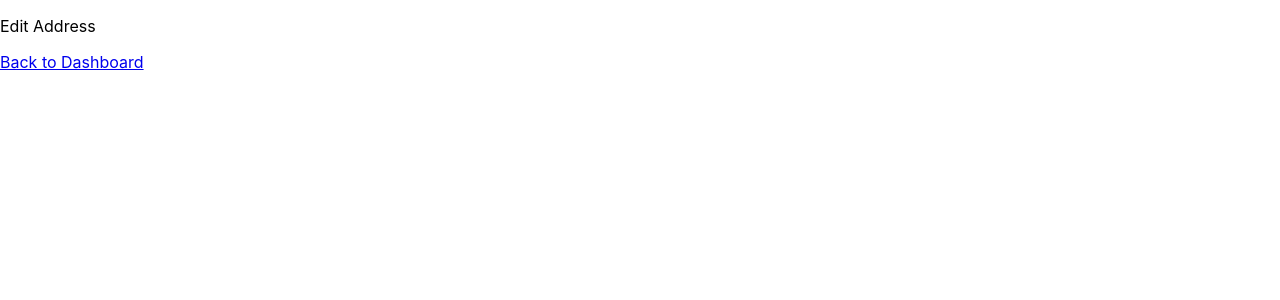
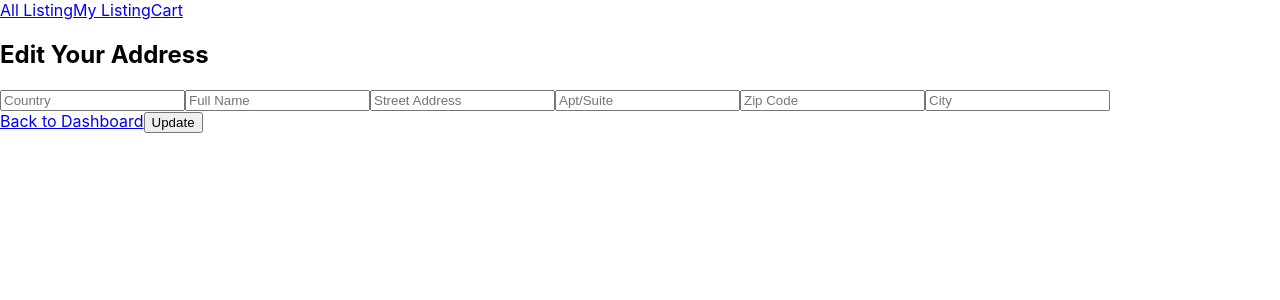
Before and after one commit to African-Marketplace-BWPT/Front-End, a React (Create React App) app in the folder front-end/: page /editAddress in a window 1280 px wide. Shown: the top 300 px of the page. Built offline with nearby package versions, Linux system fonts and the light colour scheme.

Commit message:
edit HTML done

```diff
--- a/front-end/src/Components/EditAddress.js
+++ b/front-end/src/Components/EditAddress.js
@@ -1,13 +1,24 @@
-import React from 'react';
-import {Link} from 'react-router-dom';
+import React from "react";
+import { Link } from "react-router-dom";
+import Navbar from "./Navbar";
 
 const EditAddress = () => {
-    return(
-        <div>
-            <p>Edit Address</p>
-            <Link to='/dashboard'>Back to Dashboard</Link>
-        </div>
-    )
+  return (
+    <div>
+      <Navbar />
+      <h2>Edit Your Address</h2>
+      <form>
+        <input placeholder="Country" />
+        <input placeholder="Full Name" />
+        <input placeholder="Street Address" />
+        <input placeholder="Apt/Suite" />
+        <input placeholder="Zip Code" />
+        <input placeholder="City" />
+      </form>
+      <Link to="/dashboard">Back to Dashboard</Link>
+      <button type="submit">Update</button>
+    </div>
+  );
 };
 
 export default EditAddress;
```
